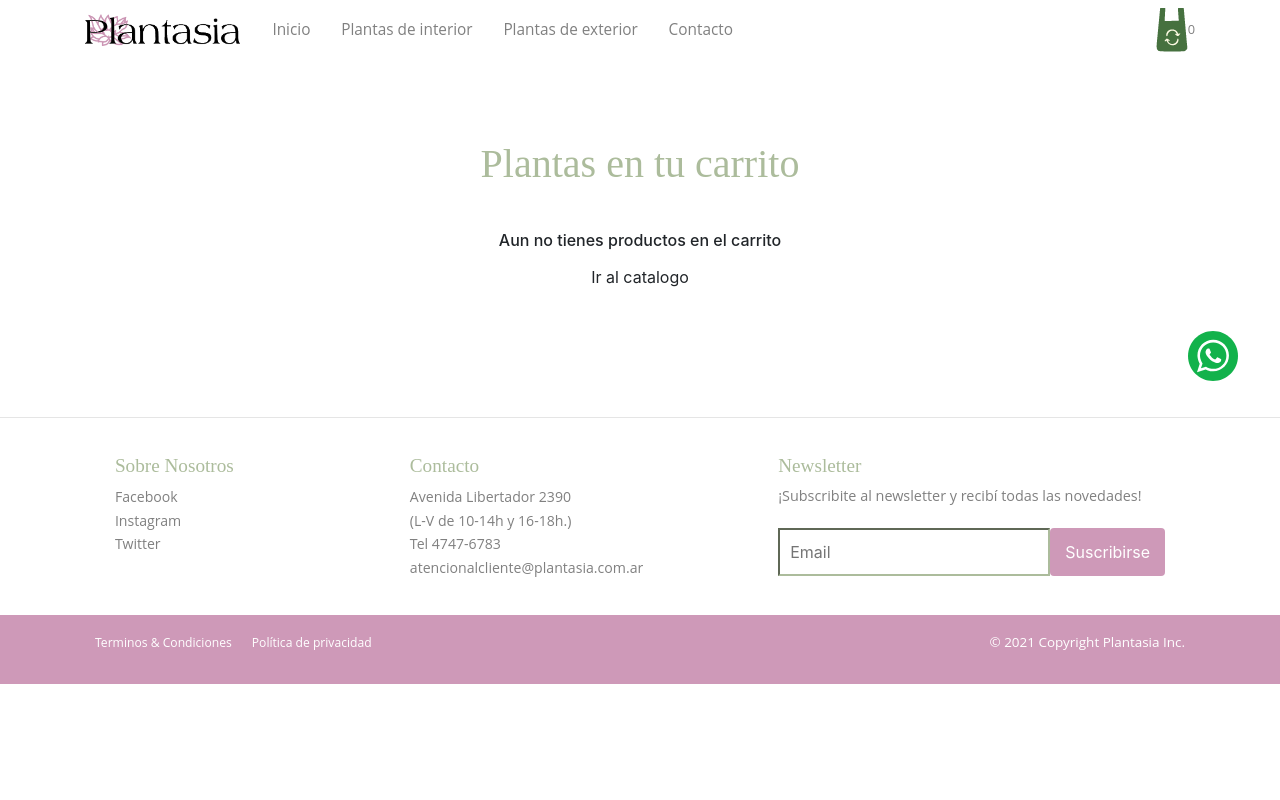
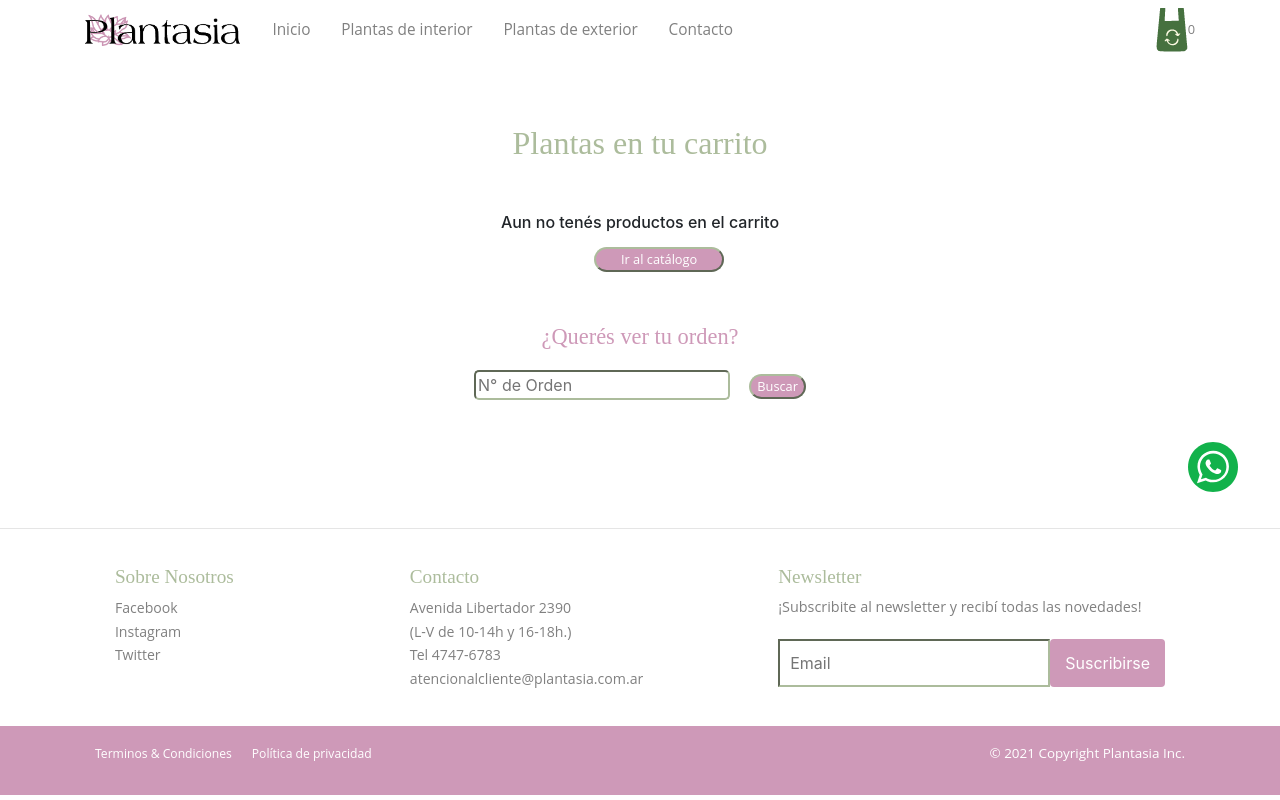
Before and after one commit to antopezzella/ecommerce-AntonelaPezzella, a React (Create React App) app: page /carrito in a window 1280 px wide. Built offline with nearby package versions, Linux system fonts and the light colour scheme.

Commit message:
Agregando archivos

```diff
--- a/src/components/Cart/CartItem.jsx
+++ b/src/components/Cart/CartItem.jsx
@@ -13,10 +13,14 @@ export const CartItem = (props) => {
       <div className="row d-flex align-items-center">
         <img className="image-product col-lg-2 col-md-2 col-sm-2 col-6" src={imagen} alt="Imagen del producto"/>
         <div className="texto col-lg-4 col-md-4 col-sm-12 col-12">
-          <h5>{title} - {codigo}</h5>
+          <h6>{title}</h6>
+          <p className="texto2">Código: {codigo}</p>
         </div>
         <div className="col-lg-3 col-md-3 col-sm-3 col-6">
           <p className="texto"><strong> Cantidad: </strong> {qty}</p>
+        </div>
+        <div className="texto col-lg-2 col-md-2 col-sm-2 col-12">
+         <h5>$ {totalPrice(precio, qty)}</h5>
         </div>
         <div className="col-lg-1 col-md-1 col-sm-1 col-6">
           <button onClick={() => removeItems(id)}>
@@ -26,9 +30,6 @@ export const CartItem = (props) => {
             </svg>
             </button>
         </div>
-        <div className="texto col-lg-2 col-md-2 col-sm-2 col-12">
-         <h5>$ {totalPrice(precio, qty)}</h5>
-        </div>
       </div>
    </div>
     </>
--- a/src/components/Cart/CartList.jsx
+++ b/src/components/Cart/CartList.jsx
@@ -4,12 +4,13 @@ import './cart.css';
 import { Link } from 'react-router-dom';
 import { Modal } from 'react-bootstrap';
 import { CheckOutContainer } from '../../container/CheckOutContainer';
+import BuscarOrder from '../Orders/BuscarOrder';
 
 export const CartList = ({cartItems, totalPrice, clearItems, finalPrice}) => {
-
   const [show, setShow] = useState(false);
   const handleClose = () => setShow(false);
   const handleShow = () => setShow(true);
+
 
   return(
     <>
@@ -21,12 +22,13 @@ export const CartList = ({cartItems, totalPrice, clearItems, finalPrice}) => {
           </div>
           )}
         </div>
-        <hr style={{display: !cartItems.length ? "none" : "block"}}/>
+        <hr style={{display: !cartItems.length ? "none" : "block", textAlign:"center"}}/>
         <div className="row d-flex justify-content-center" style={{display: cartItems.length && "none"}}>
-          <h6 className="col-xl-12 col-md-12 col-sm-12" style={{ display: cartItems.length !== 0 ? "none" : "block", textAlign:"center"}}>Aun no tienes productos en el carrito</h6>
-          <Link to={'/productos'}><button className="btn col-lg-12 col-md-12 col-xs-12 col-12" style={{display: cartItems.length !== 0 ? "none" : "inline" }}>Ir al catalogo</button></Link>
-          <h6 className="col-xl-2 col-md-2 col-sm-3" style={{display: !cartItems.length ? "none" : "block"}}>TOTAL</h6>
-          <h6 id="totalPrice" className="price col-xl-2 col-md-2 col-sm-3" style={{display: !cartItems.length ? "none" : "block"}}>$ {finalPrice}</h6>
+          <h6 className="col-xl-12 col-md-12 col-sm-12" style={{ display: cartItems.length !== 0 ? "none" : "block", textAlign:"center"}}>Aun no tenés productos en el carrito</h6>
+          <Link to={'/productos'}><button className="btn-shop col-lg-12 col-md-12 col-xs-12 col-12" style={{display: cartItems.length !== 0 ? "none" : "inline", marginTop:"0.5em"}}>Ir al catálogo</button></Link>
+          <div className="btn col-lg-12 col-md-12 col-xs-12 col-12" style={{display: cartItems.length !== 0 ? "none" : "inline" }}><BuscarOrder/></div>
+          <h6 className="texto col-xl-2 col-md-2 col-sm-3" style={{display: !cartItems.length ? "none" : "block"}}>TOTAL</h6>
+          <h6 id="totalPrice" className="texto col-xl-2 col-md-2 col-sm-3" style={{display: !cartItems.length ? "none" : "block"}}>$ {finalPrice}</h6>
         </div>
         <hr style={{display: !cartItems.length ? "none" : "block"}}/>
         <div style={{textAlign:"center"}}>
--- a/src/components/Cart/cart.css
+++ b/src/components/Cart/cart.css
@@ -9,6 +9,40 @@
     margin-bottom:20px;
   }
 
-.texto {
+.texto1 {
+  text-align: center;
+  font-size:0.9em;
+  font-family: 'Open Sans';
+  margin-bottom:4em;
+}
+
+.title {
+  text-align: center;
+  color:#acbc9c;
+  margin-top: 2em;
+  margin-bottom:0.5em;
+  font-family: "Merriweather", serif;
+}
+
+.input {
+  margin-top:0.5em;
+  border-color: #acbc9c;
+  border-radius: 5px;
+}
+
+.title2 {
+  text-align: center;
+  color:#ce99b8;
+  margin-top: 2em;
+  margin-bottom:0.5em;
+  font-family: "Merriweather", serif;
+}
+
+.image-product {
+  margin-bottom: 1.5em;
+}
+
+.texto2 {
+  font-size:0.9em;
   font-family: 'Open Sans';
 }
--- a/src/components/Contacto.jsx
+++ b/src/components/Contacto.jsx
@@ -27,7 +27,7 @@ export default function ContactUs() {
       <input type="email" name="user_email" />
       <label className="texto2">Mensaje</label>
       <textarea name="message" />
-      <input type="submit" value="Send" className="btn-enviar-form"/>
+      <input type="submit" value="Enviar" className="btn-enviar-form"/>
     </form>
   </section>
   );
--- /dev/null
+++ b/src/components/Orders/BuscarOrder.jsx
@@ -0,0 +1,25 @@
+import React,{useState} from 'react'
+import {Link} from 'react-router-dom'
+import '../Cart/cart.css'
+
+ const BuscarOrder=()=>{
+    const [orderFire, setOrderFire] = useState({order:''})
+    const isDisabled = () => {
+      const { order } = orderFire;
+      return [order].includes('');
+    };
+    function onNameChange(evt) {
+      setOrderFire({
+        ...orderFire,
+        [evt.target.name]: evt.target.value
+      });
+    }
+    return(
+      <div className="orderB">
+        <h5 className="title2">¿Querés ver tu orden?</h5>
+        <input className="input" type="texto" name="order" onChange={onNameChange} placeholder="N° de Orden"/>
+        <Link to={`/order/${orderFire.order}`}><button className='btn-shop' disabled={isDisabled()}>Buscar</button></Link>
+      </div>
+    )
+}
+export default BuscarOrder;
--- a/src/components/contactUs.css
+++ b/src/components/contactUs.css
@@ -11,7 +11,7 @@
 	border-radius: 5px;
     border-color: #acbc9c;
 	margin-top:1em;
-	margin-bottom:3em;
+	margin-bottom:8em;
 	background: white;
 	box-shadow: 1px 4px 18px -4px grey;
 }
--- a/src/container/CartListContainer.jsx
+++ b/src/container/CartListContainer.jsx
@@ -26,7 +26,7 @@ const CartListContainer = () => {
     <>
       <div className="container-fluid">
         <div className="row justify-content-center">
-          <h1 className="title d-flex justify-content-center col-lg-12 col-md-12 col-xs-12 col-12">Plantas en tu carrito</h1>
+          <h2 className="title d-flex justify-content-center col-lg-12 col-md-12 col-xs-12 col-12">Plantas en tu carrito</h2>
           <div className="d-flex justify-content-center col-lg-12 col-md-12 col-xs-12 col-12">
             {cartItems ? <CartList cartItems={cartItems} clearItems={clearItems} finalPrice={finalPrice()} totalPrice={totalPrice}/>
             : <Spinner className="spinner" animation="border" variant="success" />}
--- a/src/container/CheckOutContainer.jsx
+++ b/src/container/CheckOutContainer.jsx
@@ -11,7 +11,7 @@ export const CheckOutContainer = ({ finalPrice }) => {
   const [validated, setValidated] = useState(false);
   const [buyer, setBuyer] = useState({});
   const [id, setId] = useState('');
-  const { cartItems, clearItems } = useCartContext();
+  const { cartItems, clearItems, setOrderId } = useCartContext();
 
   const handleInput = (e) => {
     const { name, value, form } = e.target;
@@ -40,6 +40,7 @@ export const CheckOutContainer = ({ finalPrice }) => {
       .add(newOrder)
       .then(({ id }) => {
         setId(id);
+        setOrderId(id)
         console.log(id);
       })
       .catch((err) => {
@@ -58,9 +59,9 @@ export const CheckOutContainer = ({ finalPrice }) => {
     <>
       {id.length ?
         <div style={{ textAlign: 'center' }}>
-          <p>Tu identificador de orden es:</p><br/>
+          <p>Tu número de orden es: </p>
           <p style={{ color: 'white', backgroundColor: 'black', fontSize: '20px', padding: '5px 8px'}}>{id}</p>
-          <p style={{ marginTop: '20px' }}>Guarda este número para el seguimiento del pedido.</p>
+          <p style={{ marginTop: '20px', fontWeight:"600"}}>Guarda este número para el seguimiento del pedido.</p>
           <p>En breve recibirás un mail con la confirmación del pedido.
             ¡Gracias por haber comprado en Plantasia!</p>
           <Link to="/"><button type="button" className="btn-shop">Volver</button></Link>
@@ -90,12 +91,12 @@ export const CheckOutContainer = ({ finalPrice }) => {
             </Form.Group>
             <Form.Group as={Col} md="6" controlId="validationCustom02">
               <Form.Label>Teléfono</Form.Label>
-              <Form.Control required type="tel" placeholder="+54..." pattern='^\+?\d{0,13}' name="teléfono"/>
+              <Form.Control required type="tel" placeholder="+54..." pattern='^\+?\d{0,13}' name="telÃ©fono"/>
               <Form.Control.Feedback>Válido</Form.Control.Feedback>
               <Form.Control.Feedback type="invalid">Ingrese un teléfono válido</Form.Control.Feedback>
             </Form.Group>
           </Row>
-          <Button type="submit" onClick={onSubmit}>Enviar</Button>
+          <Button type="submit" className="btn-shop" onClick={onSubmit}>Enviar</Button>
         </Form>
       </>
       }
```
Also changed, not shown: src/components/Orders/UserOrders.jsx (added, +93 -0 lines).
